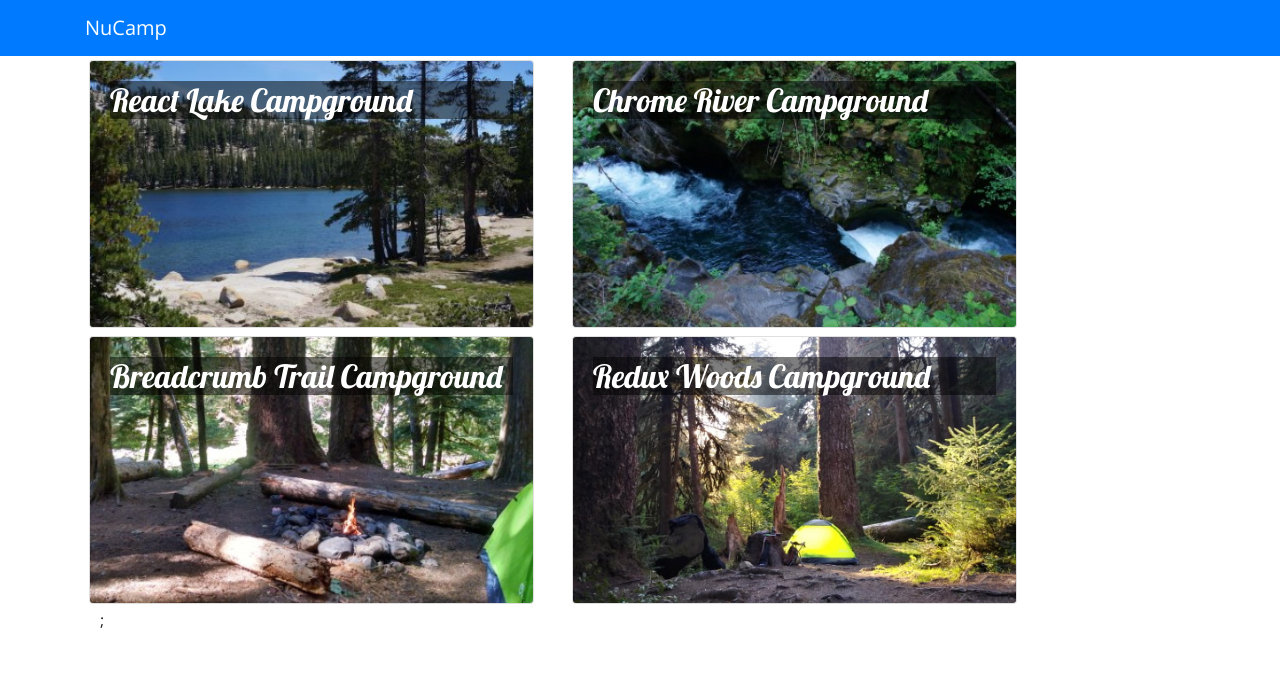
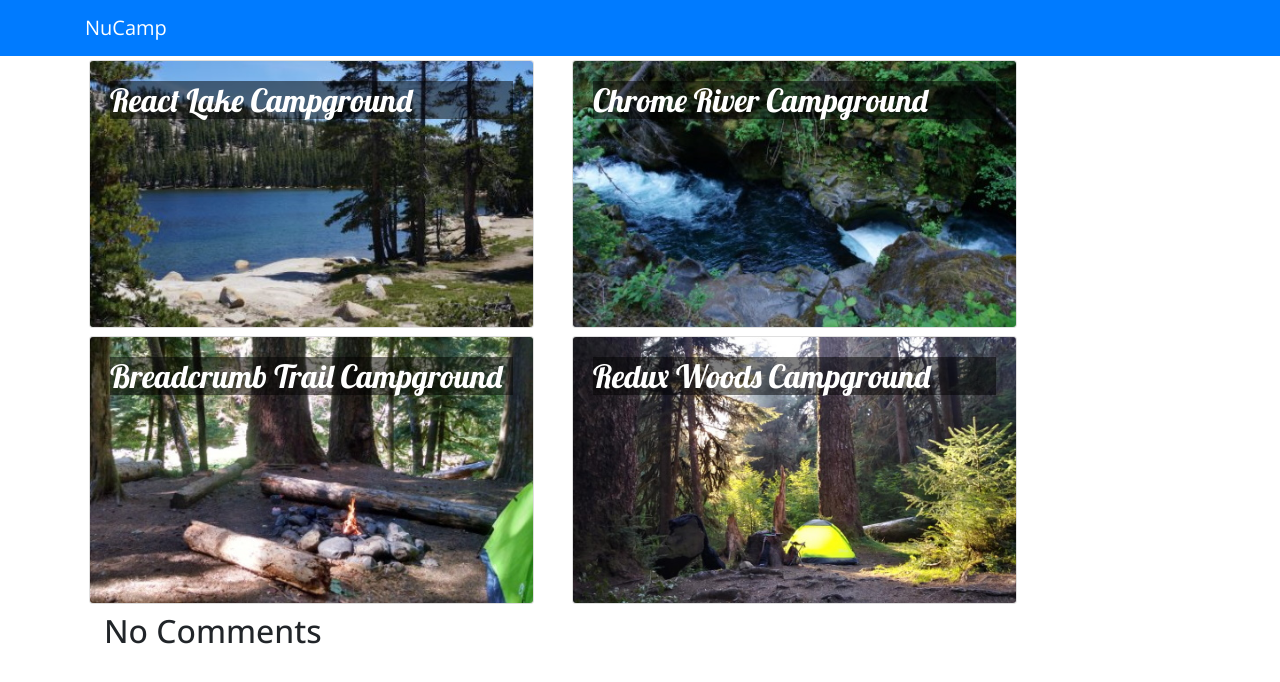
Before and after one commit to KevinN254/React, a React (Create React App) app in the folder React/nucampsite/: page / in a window 1280 px wide. Shown: the top 682 px of the page. Built offline with nearby package versions, Linux system fonts and the light colour scheme.

Commit message:
add comment component

```diff
--- a/React/nucampsite/src/components/CampsiteInfoComponent.js
+++ b/React/nucampsite/src/components/CampsiteInfoComponent.js
@@ -23,10 +23,49 @@ class CampsiteInfo extends Component {
             return <div />
     }
 
+    renderComments(comments){
+        let comment;
+        if(comments){
+            console.log('kevin comments',comments);
+            comment = this.props.comments.map((comment) => {
+                return (
+                    <div>
+                        {comment.text}
+                    </div>
+                )
+            })
+
+            console.log("kevin comment", comment);
+            return(
+                <div className= "col-5-md m-1">
+                    <h4>Comments</h4>
+
+                    {/* {this.comments.map(comment => {
+                        return(
+                            <div key={comment.id}>
+                               { comment.text }
+                               { comment.author }
+                            </div>
+                        )
+                    })} */}
+
+                    {comments[0]}
+                </div>
+                // <div />
+            )
+        }
+
+        return <div className= "col-5-md m-1">
+                    <h2> No Comments</h2>
+                </div>
+
+    }
+
     render() {
         return (
             <div className = "col">
-                {this.renderCampsite(this.props.campsite)};
+                {this.renderCampsite(this.props.campsite)}
+                {this.renderComments(this.props.campsite)}
             </div>
         )
     }
```
Also changed, not shown: 1 other file (tests, documents, lock files or other folders).
